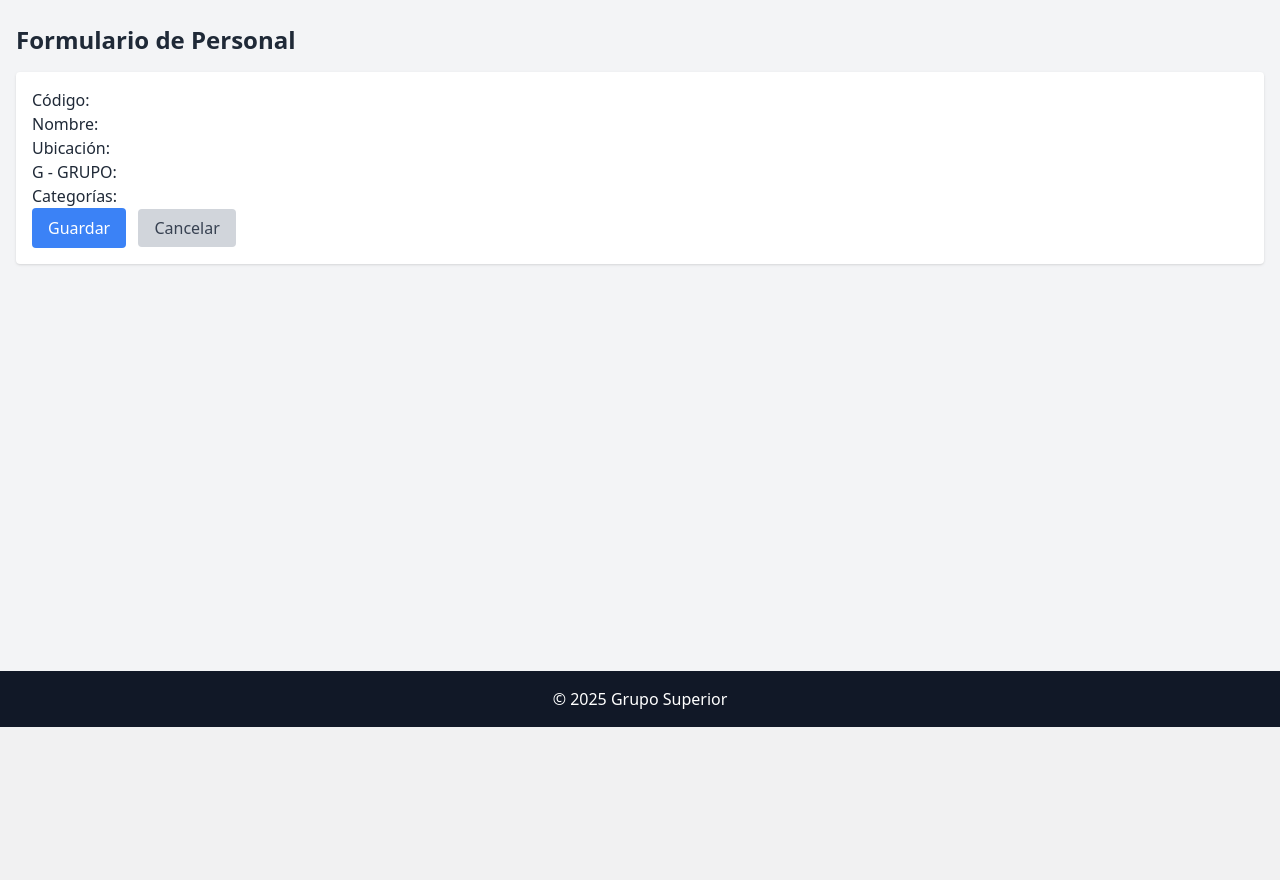
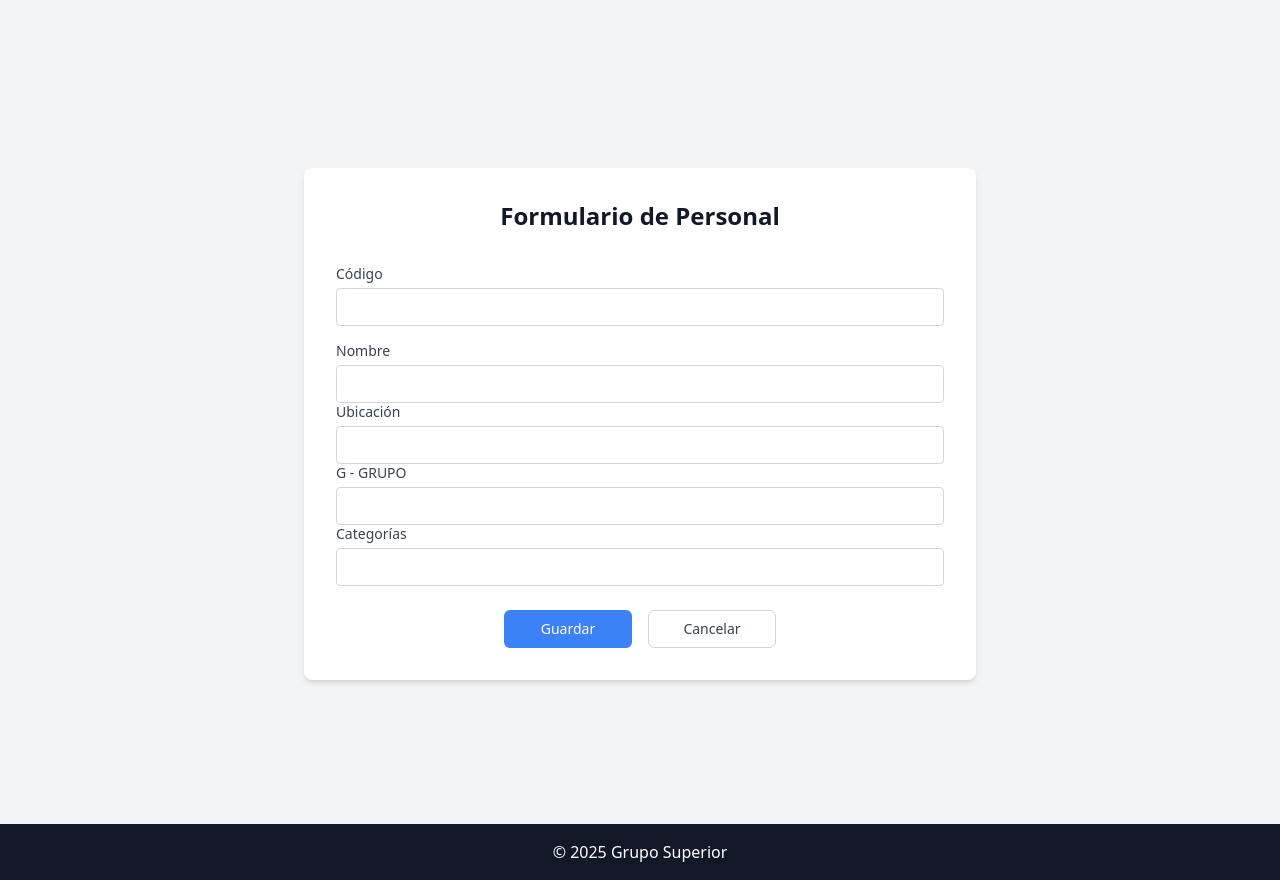
Before and after one commit to kelvinL55/gestionPersonal, a Django app: page /personal/nuevo/ in a window 1280 px wide. Shown: the part 73-953 px from the top of the page. Before the commit the page ends 800 px from the top, so only its background shows below. Run offline with Django 5.2, Linux system fonts and the light colour scheme; the visitor is signed in with stand-in values (Sample User, id 1); some libraries are stand-ins or nearby versions.

Commit message:
feat: Agregar botón "volver arriba" y mejorar el formulario de personal

```diff
--- a/personal/templates/personal/personal_form.html
+++ b/personal/templates/personal/personal_form.html
@@ -3,16 +3,124 @@
 {% block title %}Formulario de Personal{% endblock %}
 
 {% block content %}
+<div class="min-h-screen flex items-center justify-center py-12 px-4 sm:px-6 lg:px-8">
+  <div class="max-w-2xl w-full space-y-8 bg-white p-8 rounded-lg shadow-md">
+    <!-- Encabezado del formulario -->
+    <div class="text-center">
+      <h1 class="text-2xl font-bold text-gray-900 mb-6">Formulario de Personal</h1>
+    </div>
 
-<h1 class="text-2xl font-bold mb-4">Formulario de Personal</h1>
-<form method="post" class="bg-white p-4 rounded shadow">
+    <!-- Formulario -->
+    <form method="post" class="space-y-6">
       {% csrf_token %}
-  {{ form.as_p }}
-  <button type="submit" class="bg-blue-500 hover:bg-blue-600 text-white px-4 py-2 rounded">
+
+      <!-- Campo Código -->
+      <div class="rounded-md -space-y-px">
+        <div class="mb-4">
+          <label for="{{ form.codigo.id_for_label }}" class="block text-sm font-medium text-gray-700 mb-1">
+            Código
+          </label>
+          <div class="mt-1">
+            {{ form.codigo.as_widget|default_if_none:"" }}
+          </div>
+          {% if form.codigo.errors %}
+          <p class="text-red-500 text-xs mt-1">{{ form.codigo.errors.0 }}</p>
+          {% endif %}
+        </div>
+
+        <!-- Campo Nombre -->
+        <div class="mb-4">
+          <label for="{{ form.nombre.id_for_label }}" class="block text-sm font-medium text-gray-700 mb-1">
+            Nombre
+          </label>
+          <div class="mt-1">
+            {{ form.nombre.as_widget|default_if_none:"" }}
+          </div>
+          {% if form.nombre.errors %}
+          <p class="text-red-500 text-xs mt-1">{{ form.nombre.errors.0 }}</p>
+          {% endif %}
+        </div>
+
+        <!-- Campo Ubicación -->
+        <div class="mb-4">
+          <label for="{{ form.ubicacion.id_for_label }}" class="block text-sm font-medium text-gray-700 mb-1">
+            Ubicación
+          </label>
+          <div class="mt-1">
+            {{ form.ubicacion.as_widget|default_if_none:"" }}
+          </div>
+          {% if form.ubicacion.errors %}
+          <p class="text-red-500 text-xs mt-1">{{ form.ubicacion.errors.0 }}</p>
+          {% endif %}
+        </div>
+
+        <!-- Campo Grupo -->
+        <div class="mb-4">
+          <label for="{{ form.grupo.id_for_label }}" class="block text-sm font-medium text-gray-700 mb-1">
+            G - GRUPO
+          </label>
+          <div class="mt-1">
+            {{ form.grupo.as_widget|default_if_none:"" }}
+          </div>
+          {% if form.grupo.errors %}
+          <p class="text-red-500 text-xs mt-1">{{ form.grupo.errors.0 }}</p>
+          {% endif %}
+        </div>
+
+        <!-- Campo Categorías -->
+        <div class="mb-6">
+          <label for="{{ form.categorias.id_for_label }}" class="block text-sm font-medium text-gray-700 mb-1">
+            Categorías
+          </label>
+          <div class="mt-1">
+            {{ form.categorias.as_widget|default_if_none:"" }}
+          </div>
+          {% if form.categorias.errors %}
+          <p class="text-red-500 text-xs mt-1">{{ form.categorias.errors.0 }}</p>
+          {% endif %}
+        </div>
+      </div>
+
+      <!-- Botones -->
+      <div class="flex items-center justify-center space-x-4">
+        <button type="submit" class="w-32 py-2 px-4 border border-transparent text-sm font-medium rounded-md text-white bg-blue-500 hover:bg-blue-600 focus:outline-none focus:ring-2 focus:ring-offset-2 focus:ring-blue-500 transition-colors duration-200">
           Guardar
         </button>
-  <a href="{% url 'personal:personal_list' %}" class="ml-2 bg-gray-300 hover:bg-gray-400 text-gray-700 px-4 py-2 rounded">
+        <a href="{% url 'personal:personal_list' %}" class="w-32 py-2 px-4 border border-gray-300 text-sm font-medium rounded-md text-gray-700 bg-white hover:bg-gray-50 focus:outline-none focus:ring-2 focus:ring-offset-2 focus:ring-gray-500 transition-colors duration-200 text-center">
           Cancelar
         </a>
+      </div>
     </form>
+  </div>
+</div>
+
+<!-- Script para aplicar estilos a los campos del formulario -->
+<script>
+  document.addEventListener('DOMContentLoaded', function () {
+    // Aplicar estilos a todos los campos de entrada
+    const inputs = document.querySelectorAll('input, select, textarea');
+    inputs.forEach(input => {
+      input.classList.add(
+        'appearance-none',
+        'rounded',
+        'relative',
+        'block',
+        'w-full',
+        'px-3',
+        'py-2',
+        'border',
+        'border-gray-300',
+        'placeholder-gray-500',
+        'text-gray-900',
+        'focus:outline-none',
+        'focus:ring-blue-500',
+        'focus:border-blue-500',
+        'focus:z-10',
+        'sm:text-sm'
+      );
+      input.style.maxWidth = '100%';
+      input.style.boxSizing = 'border-box';
+    });
+  });
+</script>
 {% endblock %}
```
Also changed, not shown: personal/templates/personal/listado.html (+25 -0 lines), personal/templates/personal/personal_list.html (+25 -0 lines). Lines whose indentation alone changed are shown as unchanged.
